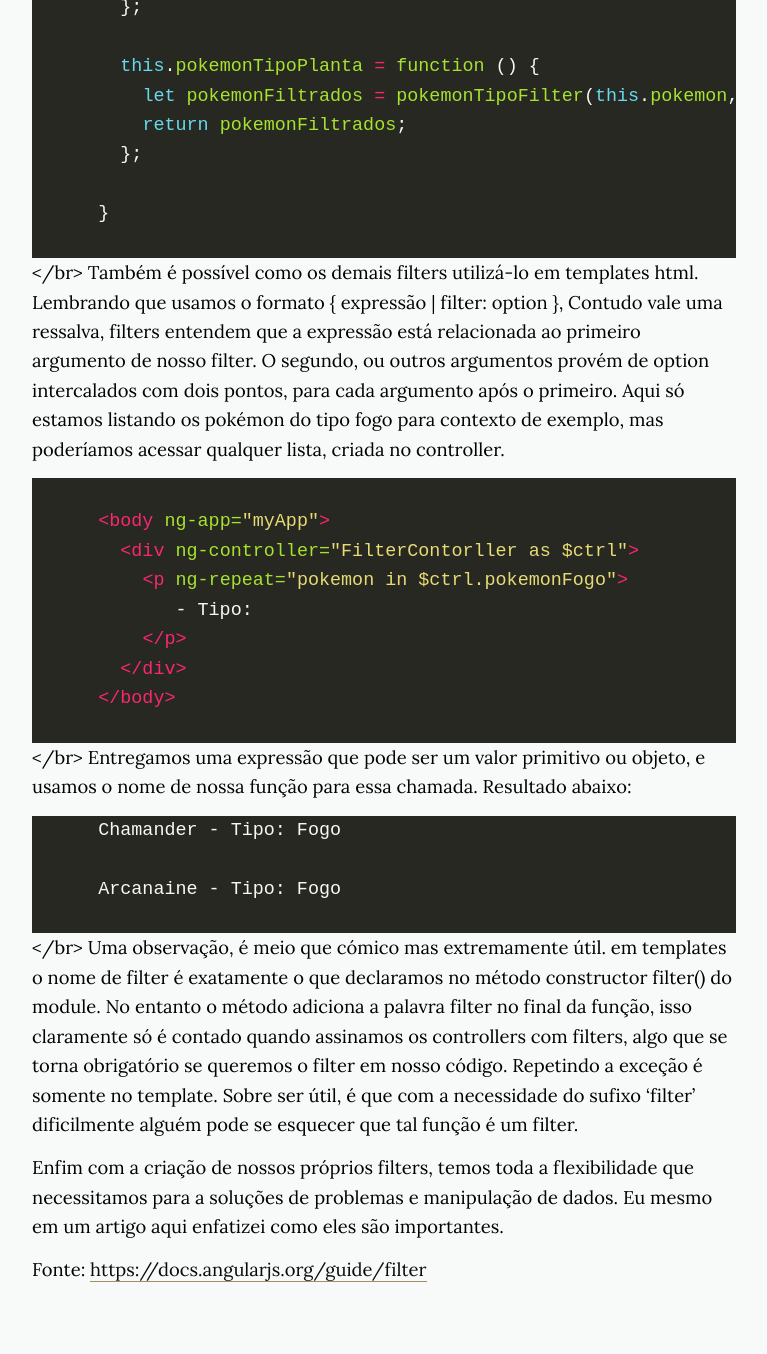
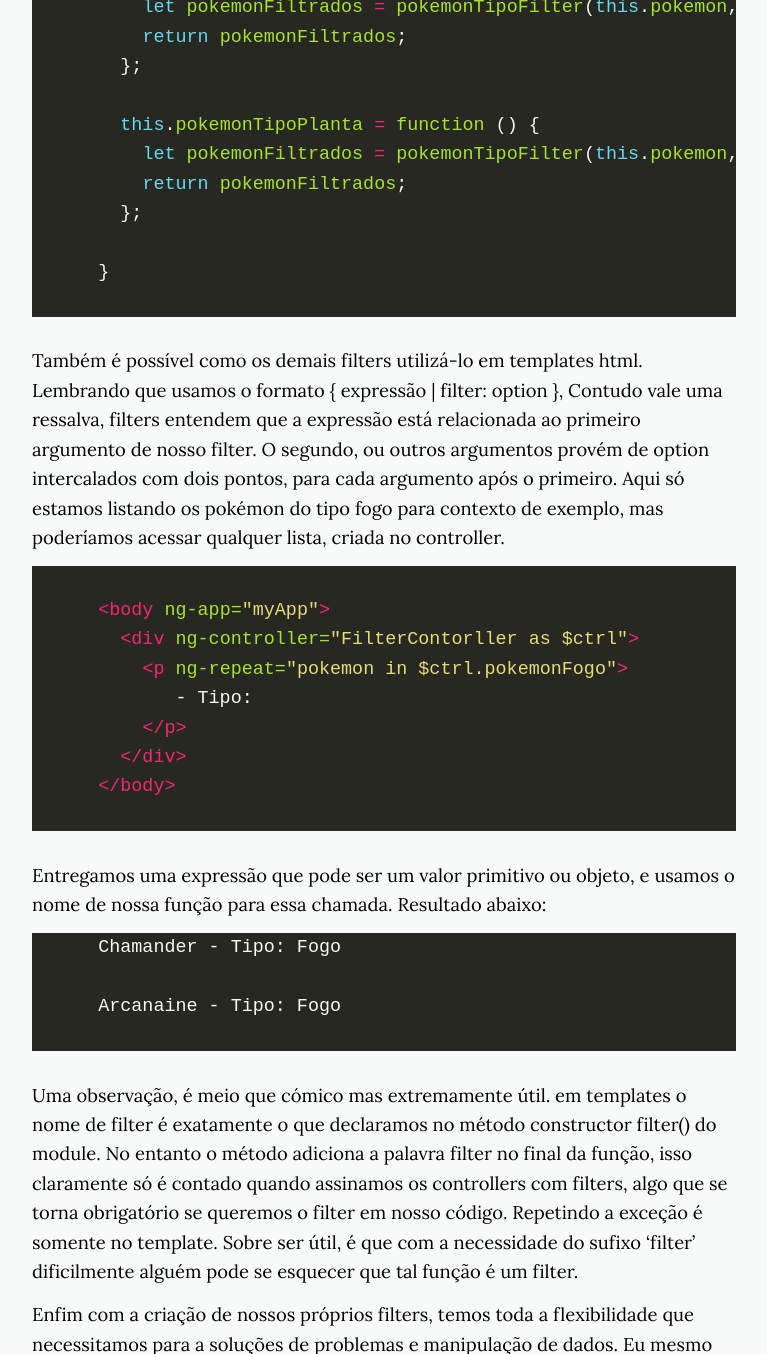
Before and after one commit to Nabucodono5or/Nabucodono5or.github.io, a Jekyll site: the page built from _posts/2019-08-26-nova-materia.markdown, in a window 1280 px wide and 1400 px high, scrolled down 3724 px, cut to the strip 0-1354 px from the top of the window. Shown: the whole strip, without its empty margins (256-1023 px from the left). Built offline with Jekyll 4.4.1, drawn with Linux system fonts in a browser that asks for light colours; nearby versions of some CDN libraries; some of the changed text lies outside the part shown.

Commit message:
corrigindo as tags dos artigos

````diff
--- a/_posts/2019-08-26-nova-materia.markdown
+++ b/_posts/2019-08-26-nova-materia.markdown
@@ -33,7 +33,7 @@ Filters customizáveis são simples de criarem, basicamente usaremos de **functi
 
 ~~~
 
-</br>
+<br>
 Na nossa função entregue pela factory é obrigatório que tenhamos um argumento, outros seriam opcionais. O argumento obrigatório é o valor que iremos filtrar, portanto essencial caso queiramos usar o filter posteriormente. O uso de filter e sua associação com o primeiro argumento ficará claro depois. O segundo argumento não é obrigatório e como o primeiro, será repassado através da chamada ao filter. Mas nesse caso o nosso segundo argumento acaba sendo importante.
 
 Detalhe a função criada deve ser uma **"pure function"**, o mesmo input deve responder ao mesmo output, então nada de generate, etc.
@@ -50,7 +50,7 @@ Com a function factory em mãos iremos acrescentá-los ao método filter do **mo
 
 ~~~
 
-</br>
+<br>
 Agora que criamos nosso filter é só usá-lo aonde queremos. Seu uso em controller é direto, declarem sua dependência, nesse caso estamos utilizando array annotation para a DI(denpendcy injecton). Dentro do controller interpretamos o filter como uma function que pode retornar um novo array ou mesmo uma string. Temos abaixo três listas criadas baseadas no que filtramos. Também utilizamos um service para separação de código.
 
 ~~~ javascript
@@ -100,7 +100,7 @@ Agora que criamos nosso filter é só usá-lo aonde queremos. Seu uso em control
 
 ~~~
 
-</br>
+<br>
 Também é possível como os demais filters utilizá-lo em templates html. Lembrando que usamos o formato { expressão | filter: option }, Contudo vale uma ressalva, filters entendem que a expressão está relacionada ao primeiro argumento de nosso filter. O segundo, ou outros argumentos provém de option intercalados com dois pontos, para cada argumento após o primeiro.
 Aqui só estamos listando os pokémon do tipo fogo para contexto de exemplo, mas poderíamos acessar qualquer lista, criada no controller.
 
@@ -117,7 +117,7 @@ Aqui só estamos listando os pokémon do tipo fogo para contexto de exemplo, mas
 
 ~~~
 
-</br>
+<br>
 Entregamos uma expressão que pode ser um valor primitivo ou objeto, e usamos o nome de nossa função para essa chamada. Resultado abaixo:
 
 ```
@@ -126,7 +126,7 @@ Entregamos uma expressão que pode ser um valor primitivo ou objeto, e usamos o
       Arcanaine - Tipo: Fogo
 
 ```
-</br>
+<br>
 Uma observação, é meio que cómico mas extremamente útil. em templates o nome de filter é exatamente o que declaramos no método constructor filter() do module. No entanto o método adiciona a palavra filter no final da função, isso claramente só é contado quando assinamos os controllers com filters, algo que se torna obrigatório se queremos o filter em nosso código. Repetindo a exceção é somente no template. Sobre ser útil, é que com a necessidade do sufixo 'filter' dificilmente alguém pode se esquecer que tal função é um filter.
 
 Enfim com a criação de nossos próprios filters, temos toda a flexibilidade que necessitamos para a soluções de problemas e manipulação de dados. Eu mesmo em um artigo aqui enfatizei como eles são importantes.
````
